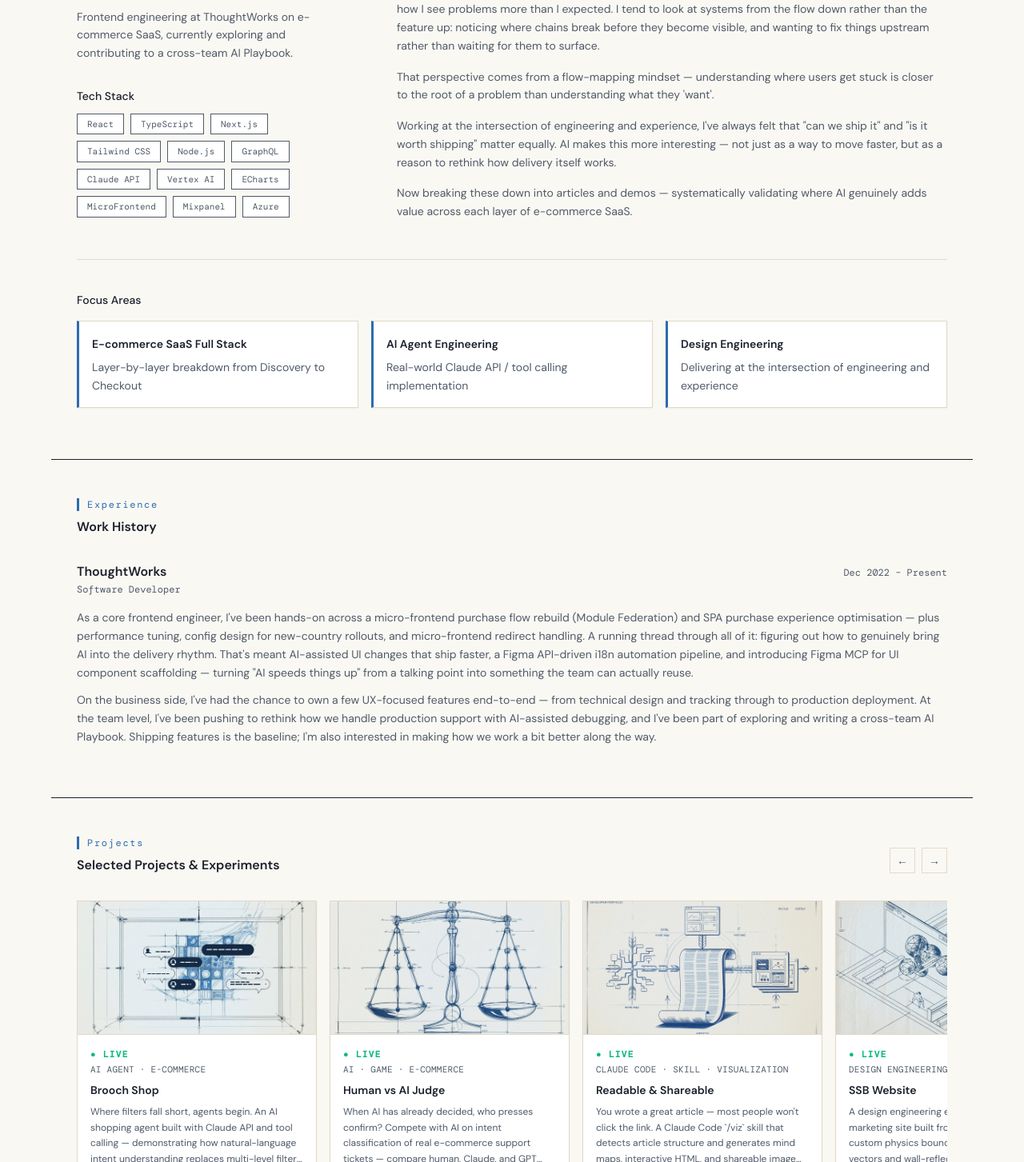
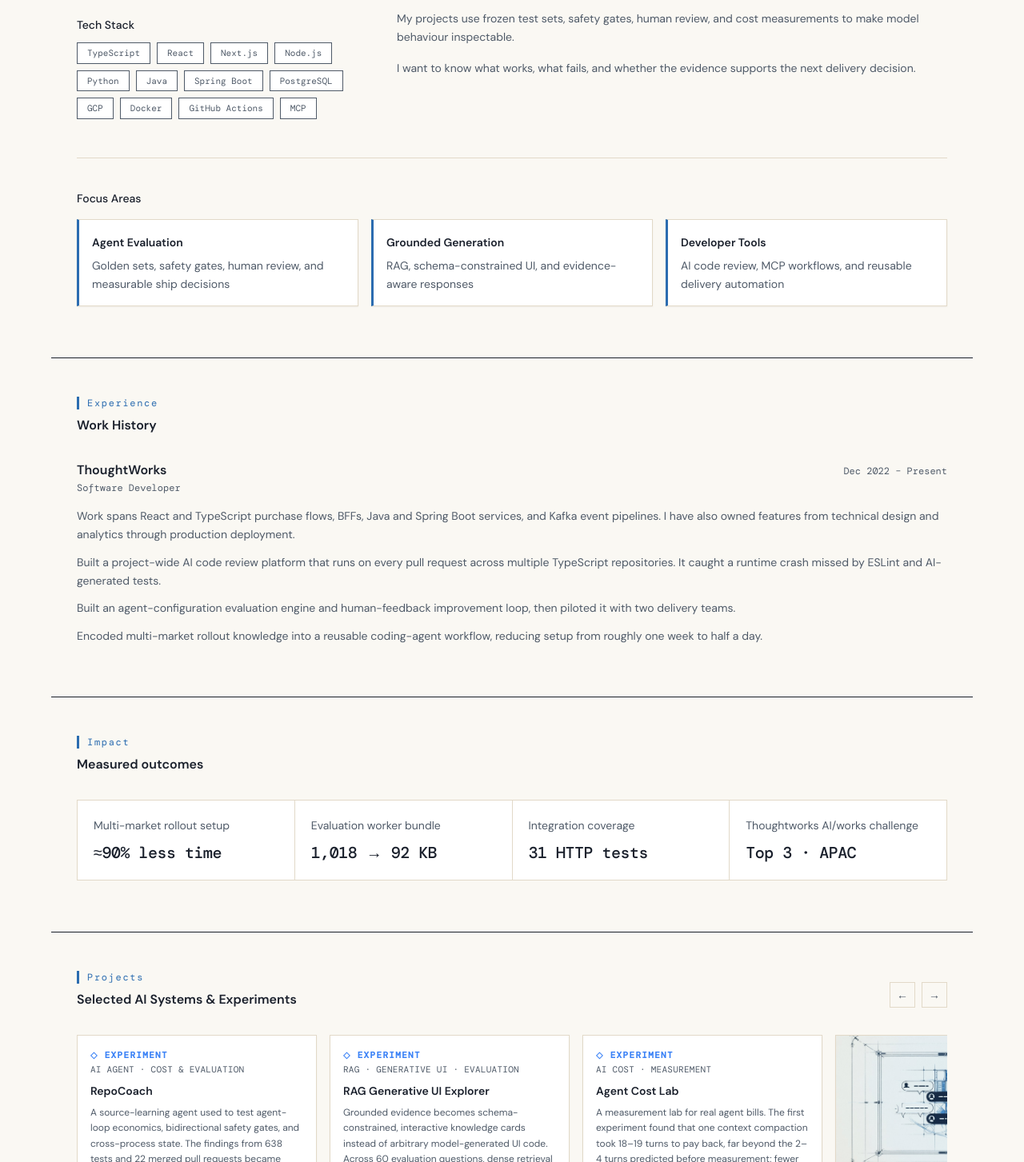
Before and after one commit to yuki-uix/yukiuix-dev, a Next.js app: page /en in a window 1280 px wide. Shown: the part 857-2310 px from the top of the page at 80% size. Built offline with nearby package versions, Linux system fonts and the light colour scheme.

Commit message:
refresh portfolio around AI engineering outcomes

```diff
--- a/app/[locale]/layout.tsx
+++ b/app/[locale]/layout.tsx
@@ -21,15 +21,15 @@
 
 const META = {
   zh: {
-    title: "Kunyu Xu · AI 全栈开发工程师 · 电商 SaaS",
+    title: "Kunyu Xu · AI 工程师 · Agent 评估与开发者工具",
     description:
-      "Thoughtworks 软件开发工程师。React / TypeScript 前端架构与 BFF，Java / Spring Boot 服务与 Kafka 事件驱动链路；持续投入 AI Engineering——Agent Evaluation、RAG、MCP 与 AI Code Review 的生产落地。",
+      "Thoughtworks 软件开发工程师，构建 AI Agent、评估系统与开发者工具，用可检查的证据支持交付判断。工作覆盖 TypeScript、React、Node.js、Python 与 Java / Spring Boot。",
     url: absoluteUrl("zh"),
   },
   en: {
-    title: "Kunyu Xu — AI Full-Stack Engineer · E-commerce SaaS",
+    title: "Kunyu Xu · AI Engineer · Agent Evals & Developer Tools",
     description:
-      "Software developer at Thoughtworks — React/TypeScript frontend architecture and BFF, Java/Spring Boot services and Kafka event pipelines, plus three years of AI engineering: agent evaluation, RAG, MCP, and AI code review in production.",
+      "Software Engineer at Thoughtworks building AI agents, evaluation systems, and developer tools with measurable evidence for delivery decisions. TypeScript, React, Node.js, Python, and Java/Spring Boot.",
     url: absoluteUrl("en"),
   },
 } as const;
@@ -75,9 +75,9 @@
   name: "Kunyu Xu",
   alternateName: "Yuki Xu",
   url: SITE_URL,
-  jobTitle: "AI Full-Stack Engineer",
+  jobTitle: "Software Engineer",
   description:
-    "Software developer at Thoughtworks — React/TypeScript frontend architecture and BFF, Java/Spring Boot services and Kafka event pipelines, with AI engineering work spanning agent evaluation, RAG, MCP, and AI code review in production.",
+    "Software Engineer at Thoughtworks building AI agents, evaluation systems, and developer tools with measurable evidence for delivery decisions.",
   worksFor: {
     "@type": "Organization",
     name: "Thoughtworks",
--- a/app/[locale]/page.tsx
+++ b/app/[locale]/page.tsx
@@ -2,6 +2,7 @@
 import Experience from "@/components/Experience";
 import Footer from "@/components/Footer";
 import Hero from "@/components/Hero";
+import Impact from "@/components/Impact";
 import Nav from "@/components/Nav";
 import Projects from "@/components/Projects";
 import Writing from "@/components/Writing";
@@ -14,6 +15,7 @@
         <Hero />
         <About />
         <Experience />
+        <Impact />
         <Projects />
         <Writing />
       </main>
--- a/components/About.tsx
+++ b/components/About.tsx
@@ -1,18 +1,18 @@
 import { useTranslations } from "next-intl";
 
 const stack = [
+  "TypeScript",
   "React",
-  "TypeScript",
   "Next.js",
-  "Tailwind CSS",
   "Node.js",
-  "GraphQL",
-  "Claude API",
-  "Vertex AI",
-  "ECharts",
-  "MicroFrontend",
-  "Mixpanel",
-  "Azure",
+  "Python",
+  "Java",
+  "Spring Boot",
+  "PostgreSQL",
+  "GCP",
+  "Docker",
+  "GitHub Actions",
+  "MCP",
 ];
 
 export default function About() {
--- /dev/null
+++ b/components/Impact.tsx
@@ -0,0 +1,41 @@
+import { useTranslations } from "next-intl";
+
+const items = [
+  ["rolloutValue", "rolloutLabel"],
+  ["bundleValue", "bundleLabel"],
+  ["testsValue", "testsLabel"],
+  ["awardValue", "awardLabel"],
+] as const;
+
+export default function Impact() {
+  const t = useTranslations("impact");
+
+  return (
+    <section
+      className="relative border-t border-structure mx-auto max-w-6xl px-4 pb-16 pt-10 sm:px-6 sm:pt-12 lg:px-8"
+      aria-labelledby="impact-heading"
+    >
+      <h2
+        id="impact-heading"
+        className="border-l-[3px] border-primary pl-2.5 font-mono text-xs tracking-[0.14em] text-primary"
+      >
+        {t("heading")}
+      </h2>
+      <p className="mt-2 text-base font-semibold text-ink">{t("subtitle")}</p>
+
+      <dl className="mt-8 grid grid-cols-1 border-l border-t border-hairline sm:grid-cols-2 lg:grid-cols-4">
+        {items.map(([value, label]) => (
+          <div
+            key={value}
+            className="border-b border-r border-hairline bg-white p-5"
+          >
+            <dt className="text-sm leading-relaxed text-muted">{t(label)}</dt>
+            <dd className="mt-2 font-mono text-xl font-medium tracking-tight text-ink">
+              {t(value)}
+            </dd>
+          </div>
+        ))}
+      </dl>
+    </section>
+  );
+}
--- a/data/experience.ts
+++ b/data/experience.ts
@@ -12,12 +12,16 @@
     period: { zh: "2022.12 – 至今", en: "Dec 2022 – Present" },
     summary: {
       zh: [
-        "作为项目前端主力成员，深度参与了微前端购买流程重构（Module Federation）与 SPA 购买体验优化，技术上做过性能调优、新国家 rollout 的 config 配置、微前端跳转重定位这些前端专项工作。一直在探索怎么把 AI 真正用进交付节奏里——AI 辅助 UI 需求快速变更上线、Figma API 驱动的 i18n 自动化方案、Figma MCP 生成 UI 组件框架，一步一步把「AI 加速开发」从概念变成团队可复用的实践。",
-        "业务侧有机会以 feature owner 身份完整主导过几个用户体验向的小功能，从技术方案到埋点设计、再到生产部署全程跟完。团队层面在推动生产 support 流程的梳理与 AI 辅助排障的落地，也参与了跨团队 AI Playbook 的探索和撰写——交付功能是基线，也想让团队整体的工作方式变得更好一点。",
+        "工作覆盖 React / TypeScript 购买流程、BFF、Java / Spring Boot 服务与 Kafka 事件链路，也以 feature owner 身份负责过从技术方案、埋点到生产部署的完整交付。",
+        "为多个 TypeScript 仓库搭建项目级 AI Code Review 平台，在每个 PR 上运行，并发现了 ESLint 和 AI 生成测试都漏掉的运行时崩溃。",
+        "构建 Agent 配置评估引擎与人工反馈改进循环，并在两个交付团队中试用。",
+        "把多市场 rollout 经验编码成可复用的 coding-agent 工作流，将配置时间从约一周缩短到半天。",
       ],
       en: [
-        "As a core frontend engineer, I've been hands-on across a micro-frontend purchase flow rebuild (Module Federation) and SPA purchase experience optimisation — plus performance tuning, config design for new-country rollouts, and micro-frontend redirect handling. A running thread through all of it: figuring out how to genuinely bring AI into the delivery rhythm. That's meant AI-assisted UI changes that ship faster, a Figma API-driven i18n automation pipeline, and introducing Figma MCP for UI component scaffolding — turning \"AI speeds things up\" from a talking point into something the team can actually reuse.",
-        "On the business side, I've had the chance to own a few UX-focused features end-to-end — from technical design and tracking through to production deployment. At the team level, I've been pushing to rethink how we handle production support with AI-assisted debugging, and I've been part of exploring and writing a cross-team AI Playbook. Shipping features is the baseline; I'm also interested in making how we work a bit better along the way.",
+        "Work spans React and TypeScript purchase flows, BFFs, Java and Spring Boot services, and Kafka event pipelines. I have also owned features from technical design and analytics through production deployment.",
+        "Built a project-wide AI code review platform that runs on every pull request across multiple TypeScript repositories. It caught a runtime crash missed by ESLint and AI-generated tests.",
+        "Built an agent-configuration evaluation engine and human-feedback improvement loop, then piloted it with two delivery teams.",
+        "Encoded multi-market rollout knowledge into a reusable coding-agent workflow, reducing setup from roughly one week to half a day.",
       ],
     },
   },
--- a/data/projects.ts
+++ b/data/projects.ts
@@ -24,24 +24,46 @@
 
 export const projects: Project[] = [
   {
+    title: "Pace Triage Agent",
+    tag: "AI AGENT · EVALUATION · SAFETY",
+    status: "experiment",
+    featuredOnHome: true,
+    description: {
+      zh: "保险咨询分流与回复起草 Agent，配有固定 golden set、人工复核队列和 2×2 模型 / prompt 评估矩阵。所有受测配置都未达到安全门槛，因此结论不是上线，而是一份有证据的 no-ship 判断。",
+      en: "Insurance enquiry triage and reply drafting with a frozen golden set, human review queue, and 2×2 model/prompt evaluation matrix. Every tested configuration missed the safety bars, producing a defensible no-ship decision.",
+    },
+    githubUrl: "https://github.com/yuki-uix/pace-triage-agent",
+  },
+  {
     title: "RepoCoach",
     tag: "AI AGENT · COST & EVALUATION",
     status: "experiment",
     featuredOnHome: true,
     description: {
-      zh: "纸面推断错了两次，实测才对。一个源码学习 agent 的垂直切片——真正的产出是把 agent 工程里几个反直觉的问题跑到了有数据：成本随调用次数超线性增长、工具调用降 28% 而 token 反升 17%、缓存命中 65.6% 让预算指标高估约 3 倍。同时验证了安全闸如何双向覆盖、状态怎么跨进程活下来、以及为什么只写在 prompt 里的约束必须在出口再校验一遍。638 个测试、22 个合并 PR，Claude 定计划、DeepSeek 实现、GPT 复审。项目已主动收尾，把跑出数据的部分整理成可复用的经验。",
-      en: "Two paper estimates, both wrong — only measurement got it right. A vertical slice of a source-reading agent whose real output is data on the counter-intuitive parts of agent engineering: cost grows super-linearly with call count, 28% fewer tool calls raised tokens by 17%, and a 65.6% cache-hit rate inflated the budget metric roughly threefold. It also pinned down how safety gates have to be checked in both directions, how state survives across processes, and why a constraint written only into a prompt still needs a gate at the exit. 638 tests, 22 merged PRs — planned by Claude, implemented by DeepSeek, reviewed by GPT. Development has since been wound down, with the measured parts written up as reusable findings.",
+      zh: "一个源码学习 Agent 的工程切片。通过 638 个测试与 22 个合并 PR，验证了 Agent 循环成本、双向安全闸与跨进程状态，并把实测结果整理成可复用的工程经验。",
+      en: "A source-learning agent used to test agent-loop economics, bidirectional safety gates, and cross-process state. The findings from 638 tests and 22 merged pull requests became reusable engineering guidance.",
     },
     githubUrl: "https://github.com/yuki-uix/RepoCoach",
+  },
+  {
+    title: "RAG Generative UI Explorer",
+    tag: "RAG · GENERATIVE UI · EVALUATION",
+    status: "experiment",
+    featuredOnHome: true,
+    description: {
+      zh: "把有依据的检索结果转换成受 Schema 约束的交互式知识卡，而不是让模型生成任意 UI 代码。60 道评估题中，dense retrieval 的 Recall@10 达到 63.7%，高于 BM25 的 47.6%。",
+      en: "Grounded evidence becomes schema-constrained, interactive knowledge cards instead of arbitrary model-generated UI code. Across 60 evaluation questions, dense retrieval reached 63.7% Recall@10 versus 47.6% for BM25.",
+    },
+    githubUrl: "https://github.com/yuki-uix/rag-generative-ui-explorer",
   },
   {
     title: "Agent Cost Lab",
     tag: "AI COST · MEASUREMENT",
     status: "experiment",
-    featuredOnHome: false,
+    featuredOnHome: true,
     description: {
-      zh: "Token 不是钱。几乎每个上下文压缩工具都宣传 token 降低多少，但缓存过的 input token 只要标价的约 10%，而压缩靠改写历史——这会打断缓存前缀，让后面全部重新计价。「省 40% token」和「账单更贵」完全兼容。这个仓库测的是账单：代理探针走真实调用路径，预测先锁进 git，导出闸写成测试而不是清单。装置已建成，结论待测。",
-      en: "Tokens are not money. Nearly every context-compression tool advertises a token-reduction number, but a cached input token costs ~10% of list price and compression works by rewriting history — which breaks the cached prefix and reprices everything after it. \"40% fewer tokens\" and \"a bigger bill\" are entirely compatible. This repo measures the bill: a proxy probe on the real call path, predictions locked into git before measuring, export gates written as tests rather than checklists. Instrument built; results pending.",
+      zh: "一个专门测 Agent 真实账单的实验室。首轮实验发现，一次上下文压缩需要 18–19 轮才能回本，远慢于测量前预测的 2–4 轮；减少 token 并不自动等于降低成本。",
+      en: "A measurement lab for real agent bills. The first experiment found that one context compaction took 18–19 turns to pay back, far beyond the 2–4 turns predicted before measurement; fewer tokens did not automatically mean lower cost.",
     },
     githubUrl: "https://github.com/yuki-uix/agent-cost-lab",
   },
@@ -98,7 +120,7 @@
     title: "Human vs AI Judge",
     tag: "AI · GAME · E-COMMERCE",
     status: "live",
-    featuredOnHome: true,
+    featuredOnHome: false,
     description: {
       zh: "当 AI 已经做出判断，谁来按那个确认键？与 AI 同场竞技，对真实电商售后工单做意图分类，实时对比人类、Claude、GPT 三方判断差异。",
       en: "When AI has already decided, who presses confirm? Compete with AI on intent classification of real e-commerce support tickets — compare human, Claude, and GPT judgments in real time.",
@@ -139,7 +161,7 @@
     title: "SSB Website",
     tag: "DESIGN ENGINEERING · FRAMER MOTION",
     status: "live",
-    featuredOnHome: true,
+    featuredOnHome: false,
     description: {
       zh: "从零搭建的 B2B 营销站设计工程练习。四页完整实现，含自定义物理弹跳动效 hook（速度向量 + 边界反射）、响应式布局与 Framer Motion 动画。Lighthouse 性能 91 / 无障碍 96 / SEO 100。",
       en: "A design engineering exercise — four-page B2B marketing site built from scratch. Features a custom physics bounce hook with velocity vectors and wall-reflection, responsive layout, and Framer Motion animations. Lighthouse: Performance 91 / Accessibility 96 / SEO 100.",
@@ -152,7 +174,7 @@
     title: "Design Token Signals",
     tag: "DESIGN SYSTEM · EXPERIMENT",
     status: "experiment",
-    featuredOnHome: true,
+    featuredOnHome: false,
     description: {
       zh: "设计令牌不只是存储数值，它们携带意义。一个用于分析 design token 组合所传达视觉信号的实验工具——映射颜色、圆角、字重的语义，在组件开发之前识别视觉冲突。",
       en: "Design tokens don't just store values — they carry meaning. An experimental tool for analyzing the visual signals that token combinations transmit: mapping the semantics of color, radius, and weight to surface conflicts before a component is built.",
--- a/messages/en.json
+++ b/messages/en.json
@@ -10,18 +10,18 @@
     "skipToContent": "Skip to content"
   },
   "hero": {
-    "intro": "Hi, this is Kunyu Xu.",
-    "tag": "AI Engineering · Full-Stack · E-commerce",
-    "headingBefore": "From frontend to BFF and backend services — turning",
-    "headingAfter": "into reusable delivery capability",
-    "description": "Four years of software engineering — React/TypeScript frontend architecture and BFF, alongside Java/Spring Boot services and Kafka event pipelines. Three of those years on AI engineering: taking agent evaluation, RAG, and AI code review into production.",
+    "intro": "Hi, I'm Kunyu Xu.",
+    "tag": "AI Engineering · Agent Systems · Developer Tools",
+    "headingBefore": "Building",
+    "headingAfter": "systems teams can review, measure, and ship",
+    "description": "Software Engineer at Thoughtworks, working across TypeScript, React, Node.js, Python, and Java/Spring Boot. I build agents, evaluation harnesses, and production workflows with clear evidence for delivery decisions.",
     "viewProjects": "View Projects",
     "contact": "Contact",
     "location": "Chengdu, China · Remote"
   },
   "projects": {
     "heading": "Projects",
-    "subtitle": "Selected Projects & Experiments",
+    "subtitle": "Selected AI Systems & Experiments",
     "liveDemo": "Live Demo →",
     "viewSubmission": "View Submission →",
     "viewRepo": "View Repo →",
@@ -72,23 +72,35 @@
     "heading": "Experience",
     "subtitle": "Work History"
   },
+  "impact": {
+    "heading": "Impact",
+    "subtitle": "Measured outcomes",
+    "rolloutValue": "≈90% less time",
+    "rolloutLabel": "Multi-market rollout setup",
+    "bundleValue": "1,018 → 92 KB",
+    "bundleLabel": "Evaluation worker bundle",
+    "testsValue": "31 HTTP tests",
+    "testsLabel": "Integration coverage",
+    "awardValue": "Top 3 · APAC",
+    "awardLabel": "Thoughtworks AI/works challenge"
+  },
   "about": {
     "heading": "About",
-    "subtitle": "Background & Direction",
-    "currentWork": "Currently",
-    "currentWorkDesc": "Frontend engineering at ThoughtWorks on e-commerce SaaS, currently exploring and contributing to a cross-team AI Playbook.",
+    "subtitle": "Systems, evidence, and delivery",
+    "currentWork": "Current focus",
+    "currentWorkDesc": "Building e-commerce SaaS at Thoughtworks while developing agent evaluation, AI code review, and reusable AI delivery practices across teams.",
     "techStack": "Tech Stack",
-    "bio1": "My background is in architecture and UX — coming into frontend engineering, that turned out to shape how I see problems more than I expected. I tend to look at systems from the flow down rather than the feature up: noticing where chains break before they become visible, and wanting to fix things upstream rather than waiting for them to surface.",
-    "bio2": "That perspective comes from a flow-mapping mindset — understanding where users get stuck is closer to the root of a problem than understanding what they 'want'.",
-    "bio3": "Working at the intersection of engineering and experience, I've always felt that \"can we ship it\" and \"is it worth shipping\" matter equally. AI makes this more interesting — not just as a way to move faster, but as a reason to rethink how delivery itself works.",
-    "bio4": "Now breaking these down into articles and demos — systematically validating where AI genuinely adds value across each layer of e-commerce SaaS.",
+    "bio1": "I came to software through architecture and UX. That background trained me to read products as flows: where people hesitate, where state gets lost, and where a system quietly stops helping.",
+    "bio2": "Today I work across frontend, BFF, and backend services. I treat agents as part of that delivery stack, with interfaces, APIs, data contracts, observability, and explicit failure paths.",
+    "bio3": "My projects use frozen test sets, safety gates, human review, and cost measurements to make model behaviour inspectable.",
+    "bio4": "I want to know what works, what fails, and whether the evidence supports the next delivery decision.",
     "directions": "Focus Areas",
-    "dir1Title": "E-commerce SaaS Full Stack",
-    "dir1Desc": "Layer-by-layer breakdown from Discovery to Checkout",
-    "dir2Title": "AI Agent Engineering",
-    "dir2Desc": "Real-world Claude API / tool calling implementation",
-    "dir3Title": "Design Engineering",
-    "dir3Desc": "Delivering at the intersection of engineering and experience"
+    "dir1Title": "Agent Evaluation",
+    "dir1Desc": "Golden sets, safety gates, human review, and measurable ship decisions",
+    "dir2Title": "Grounded Generation",
+    "dir2Desc": "RAG, schema-constrained UI, and evidence-aware responses",
+    "dir3Title": "Developer Tools",
+    "dir3Desc": "AI code review, MCP workflows, and reusable delivery automation"
   },
   "footer": {
     "copy": "yukiuix.com · 2026",
@@ -96,6 +108,6 @@
   },
   "feed": {
     "title": "Kunyu Xu · Writing",
-    "description": "Articles and notes on frontend engineering, AI tooling, and e-commerce SaaS."
+    "description": "Articles and notes on AI engineering, agent evaluation, developer tools, and e-commerce SaaS."
   }
 }
--- a/messages/zh.json
+++ b/messages/zh.json
@@ -10,18 +10,18 @@
     "skipToContent": "跳到正文"
   },
   "hero": {
-    "intro": "嗨👋 欢迎来到 「许昆瑜」 的个人网页",
-    "tag": "AI Engineering · Full-Stack · E-commerce",
-    "headingBefore": "从前端到 BFF 与后端服务，把",
-    "headingAfter": "做成可复用的交付能力",
-    "description": "近 4 年软件工程经验，主攻 React / TypeScript 前端架构与 BFF，同时承担 Java / Spring Boot 服务与 Kafka 事件驱动链路；近 3 年投入 AI Engineering，把 Agent Evaluation、RAG 与 AI Code Review 落到生产。",
+    "intro": "你好，我是许昆瑜。",
+    "tag": "AI Engineering · Agent Systems · Developer Tools",
+    "headingBefore": "构建团队能审查、衡量与交付的",
+    "headingAfter": "系统",
+    "description": "Thoughtworks 软件开发工程师，工作覆盖 TypeScript、React、Node.js、Python 与 Java / Spring Boot。我构建 Agent、评估工具和生产工作流，用清晰证据支持交付判断。",
     "viewProjects": "查看项目",
     "contact": "联系我",
     "location": "成都 · 远程办公"
   },
   "projects": {
     "heading": "项目",
-    "subtitle": "精选项目与实验",
+    "subtitle": "精选 AI 系统与实验",
     "liveDemo": "查看 Demo →",
     "viewSubmission": "查看提交 →",
     "viewRepo": "查看仓库 →",
@@ -72,23 +72,35 @@
     "heading": "经历",
     "subtitle": "工作经历"
   },
+  "impact": {
+    "heading": "成果",
+    "subtitle": "可量化的交付结果",
+    "rolloutValue": "≈90% 时间缩短",
+    "rolloutLabel": "多市场 rollout 配置",
+    "bundleValue": "1,018 → 92 KB",
+    "bundleLabel": "评估 worker 体积",
+    "testsValue": "31 个 HTTP 测试",
+    "testsLabel": "集成覆盖",
+    "awardValue": "APAC Top 3",
+    "awardLabel": "Thoughtworks AI/works 挑战赛"
+  },
   "about": {
     "heading": "关于",
-    "subtitle": "背景与方向",
-    "currentWork": "现在在做",
-    "currentWorkDesc": "在 ThoughtWorks 做电商 SaaS 全链路前端工程，现参与跨团队 AI Playbook 的探索与撰写。",
+    "subtitle": "系统、证据与交付",
+    "currentWork": "当前方向",
+    "currentWorkDesc": "在 Thoughtworks 构建电商 SaaS，同时推进 Agent 评估、AI Code Review 与跨团队可复用的 AI 交付实践。",
     "techStack": "技术栈",
-    "bio1": "有建筑学和 UX 的背景，转到前端之后发现这些经历带来了一种特别的视角——习惯从整体动线往下看，而不是从单个功能往上建。这让我更容易在需求还没清晰的时候就注意到链路里的断点，比起等问题暴露，更想在上游就把它找出来。",
-    "bio2": "这个视角来自动线思维——理解用户在哪里卡住，比理解他们「想要什么」更接近问题的根。",
-    "bio3": "在工程和体验的交叉点工作，一直觉得「能不能交付」和「值不值得交付」同样重要。AI 的出现让这件事变得更有意思——不只是把开发提速，更像是一个重新审视交付方式本身的机会。",
-    "bio4": "现在把这些拆成文章和 demo，系统验证 AI 在电商 SaaS 每一层的真实介入价值。",
+    "bio1": "我从建筑与 UX 转入软件工程。这段背景让我习惯把产品看成一条动线：人在哪里犹豫，状态在哪里丢失，系统又是从哪里开始失去帮助。",
+    "bio2": "现在的工作横跨前端、BFF 和后端服务。我把 Agent 当成交付系统的一部分，为它设计界面、API、数据契约、可观测性与明确的失败路径。",
+    "bio3": "我的项目会用固定测试集、安全闸、人工复核和成本实测，让模型行为可以被检查。",
+    "bio4": "我关心什么有效、什么会失败，以及现有证据是否足以支持下一次交付判断。",
     "directions": "探索方向",
-    "dir1Title": "电商 SaaS 全链路",
-    "dir1Desc": "从 Discovery 到 Checkout 逐层拆解与实验",
-    "dir2Title": "AI Agent 工程化",
-    "dir2Desc": "Claude API / tool calling 真实落地",
-    "dir3Title": "Design Engineering",
-    "dir3Desc": "在工程与体验的交叉点做交付"
+    "dir1Title": "Agent 评估",
+    "dir1Desc": "固定测试集、安全闸、人工复核与可衡量的上线判断",
+    "dir2Title": "有依据的生成",
+    "dir2Desc": "RAG、受 Schema 约束的 UI 与带证据的回答",
+    "dir3Title": "开发者工具",
+    "dir3Desc": "AI Code Review、MCP 工作流与可复用的交付自动化"
   },
   "footer": {
     "copy": "yukiuix.com · 2026",
@@ -96,6 +108,6 @@
   },
   "feed": {
     "title": "Kunyu Xu · 文章",
-    "description": "前端工程、AI 工程化、电商 SaaS 的文章与笔记。"
+    "description": "AI 工程、Agent 评估、开发者工具与电商 SaaS 的文章和笔记。"
   }
 }
```
Also changed, not shown: 1 other file (tests, documents, lock files or other folders).
